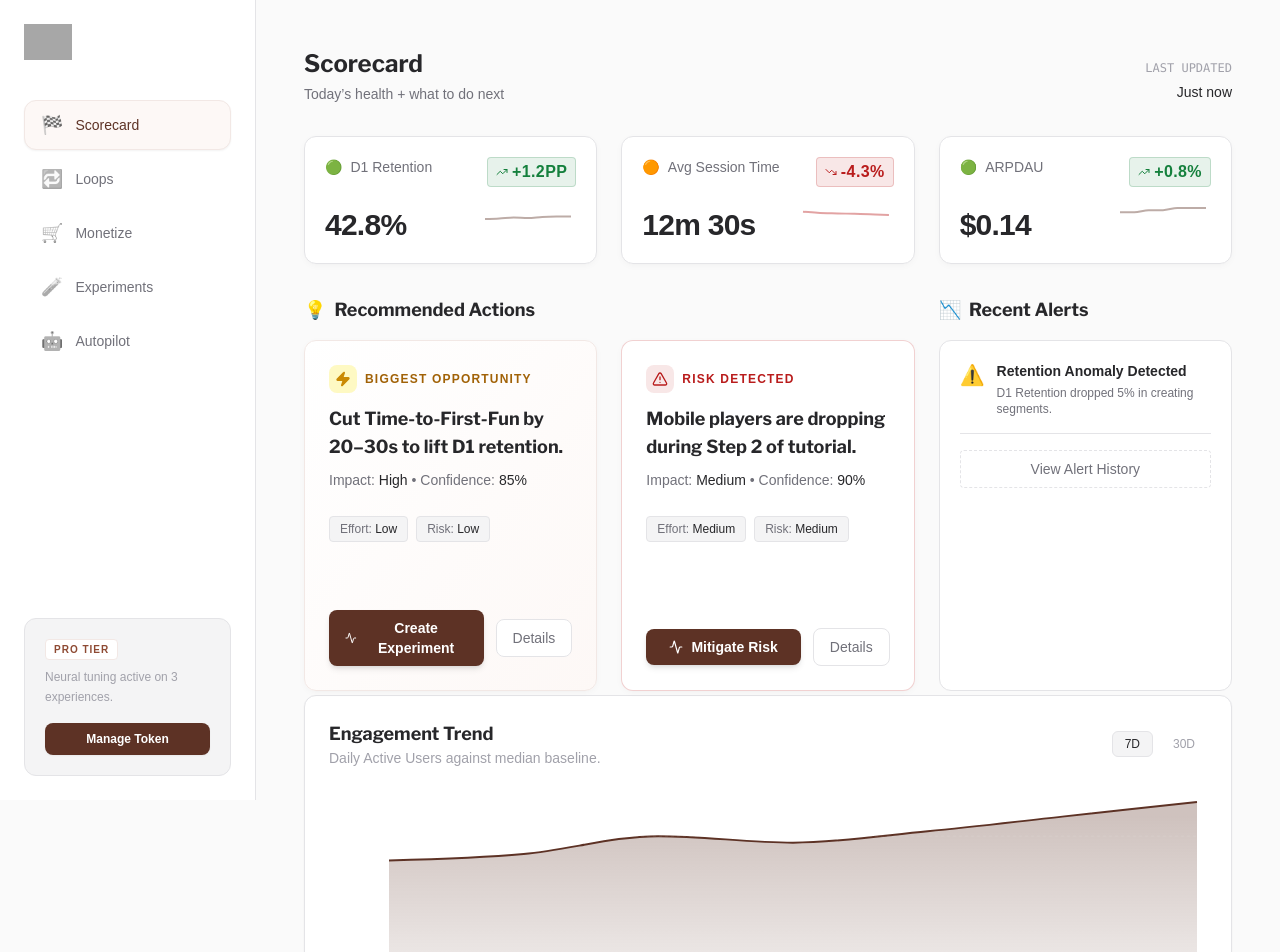
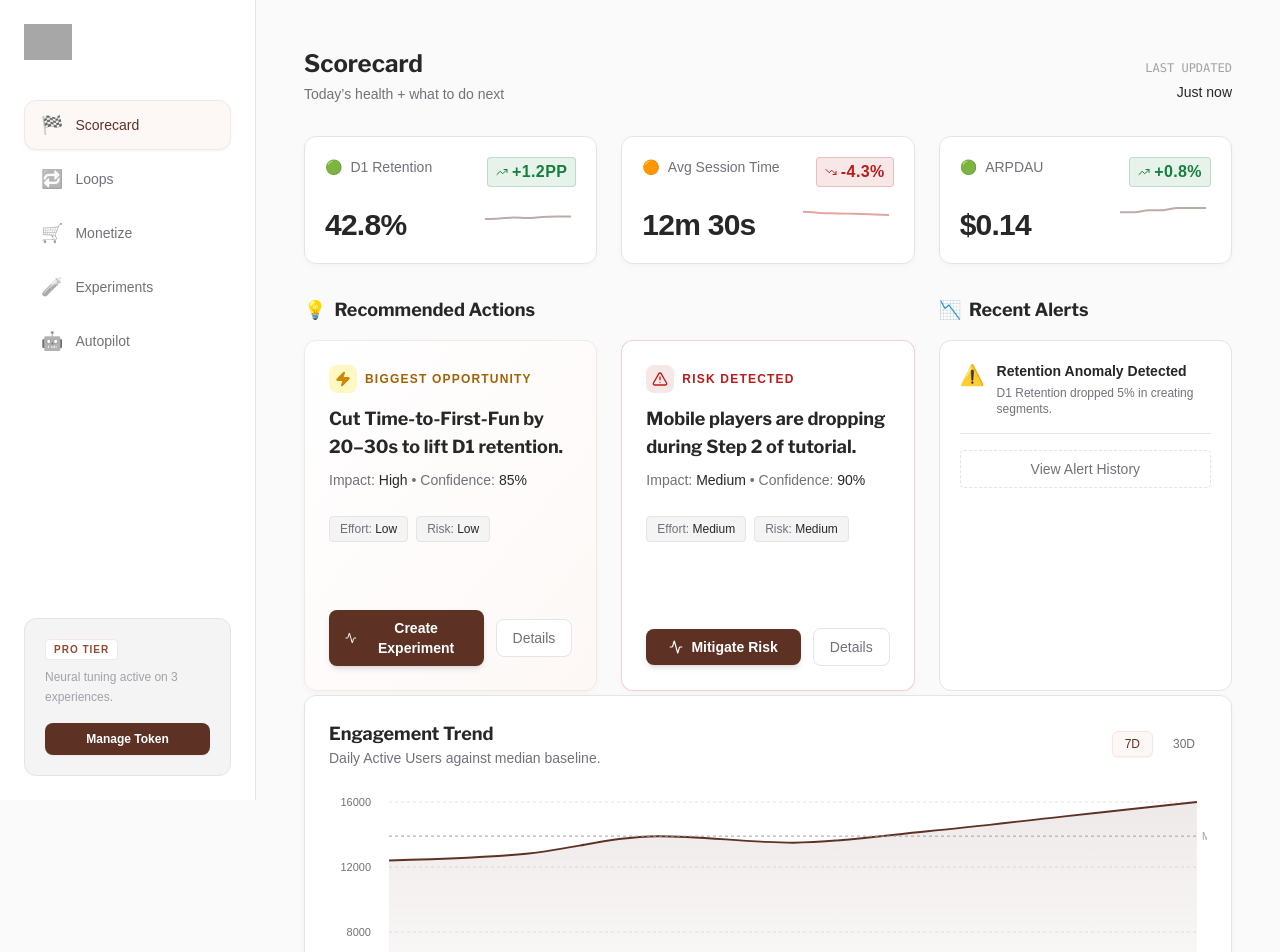
Before and after one commit to ShamzAfo01/blox-API-DAU-Chart, a React (Vite) app: page / in a window 1280 px wide. Shown: the top 952 px of the page. Built offline with nearby package versions, Linux system fonts and the light colour scheme; grey boxes are pictures that could not be loaded; a web font is replaced by a local one.

Commit message:
[pkjiugyptvoyrfughj

```diff
--- a/components/TrendChart.tsx
+++ b/components/TrendChart.tsx
@@ -10,7 +10,7 @@ interface TrendChartProps {
 const CustomTooltip = ({ active, payload, label }: any) => {
     if (active && payload && payload.length) {
         return (
-            <div className="bg-surface-elevated border border-border p-3 rounded-lg shadow-xl">
+            <div className="bg-white border border-border p-3 rounded-lg shadow-xl">
                 <p className="text-text-muted text-xs mb-1">{label}</p>
                 <p className="text-text-primary font-bold text-lg">
                     {payload[0].value.toLocaleString()}
@@ -28,15 +28,15 @@ export const TrendChart: React.FC<TrendChartProps> = ({ data, color = "#5d3225",
     const median = values.sort((a, b) => a - b)[Math.floor(values.length / 2)];
 
     return (
-        <div className="w-full h-full min-h-[300px] bg-surface border border-border rounded-xl p-6 shadow-sm">
+        <div className="w-full h-full min-h-[300px] bg-surface border border-border rounded-xl p-6 shadow-soft">
             <div className="flex items-center justify-between mb-6">
                 <div>
                     <h3 className="text-lg font-bold text-text-primary">Engagement Trend</h3>
-                    <p className="text-sm text-text-muted">Daily Active Users against median baseline.</p>
+                    <p className="text-sm text-text-secondary">Daily Active Users against median baseline.</p>
                 </div>
                 <div className="flex gap-2">
-                    <button className="px-3 py-1 text-xs font-medium bg-surface-elevated text-text-primary rounded-md border border-border">7D</button>
-                    <button className="px-3 py-1 text-xs font-medium text-text-muted hover:text-text-primary rounded-md">30D</button>
+                    <button className="px-3 py-1 text-xs font-medium bg-primary-50 text-primary-900 rounded-md border border-primary-100 shadow-sm">7D</button>
+                    <button className="px-3 py-1 text-xs font-medium text-text-secondary hover:text-text-primary hover:bg-surface-elevated rounded-md transition-colors">30D</button>
                 </div>
             </div>
             <ResponsiveContainer width="100%" height={height}>
@@ -46,26 +46,26 @@ export const TrendChart: React.FC<TrendChartProps> = ({ data, color = "#5d3225",
                 >
                     <defs>
                         <linearGradient id="colorValue" x1="0" y1="0" x2="0" y2="1">
-                            <stop offset="5%" stopColor={color} stopOpacity={0.3} />
+                            <stop offset="5%" stopColor={color} stopOpacity={0.1} />
                             <stop offset="95%" stopColor={color} stopOpacity={0} />
                         </linearGradient>
                     </defs>
-                    <CartesianGrid strokeDasharray="3 3" vertical={false} stroke="rgba(255,255,255,0.05)" />
+                    <CartesianGrid strokeDasharray="3 3" vertical={false} stroke="#E4E4E7" />
                     <XAxis
                         dataKey="date"
                         axisLine={false}
                         tickLine={false}
-                        tick={{ fill: 'rgba(255,255,255,0.48)', fontSize: 11 }}
+                        tick={{ fill: '#71717A', fontSize: 11 }}
                         dy={10}
                     />
                     <YAxis
                         axisLine={false}
                         tickLine={false}
-                        tick={{ fill: 'rgba(255,255,255,0.48)', fontSize: 11 }}
+                        tick={{ fill: '#71717A', fontSize: 11 }}
                         dx={-10}
                     />
                     <Tooltip content={<CustomTooltip />} />
-                    <ReferenceLine y={median} stroke="rgba(255,255,255,0.1)" strokeDasharray="3 3" label={{ position: 'right', value: 'Median', fill: 'rgba(255,255,255,0.3)', fontSize: 10 }} />
+                    <ReferenceLine y={median} stroke="#A1A1AA" strokeDasharray="3 3" label={{ position: 'right', value: 'Median', fill: '#A1A1AA', fontSize: 10 }} />
                     <Area
                         type="monotone"
                         dataKey="value"
```
